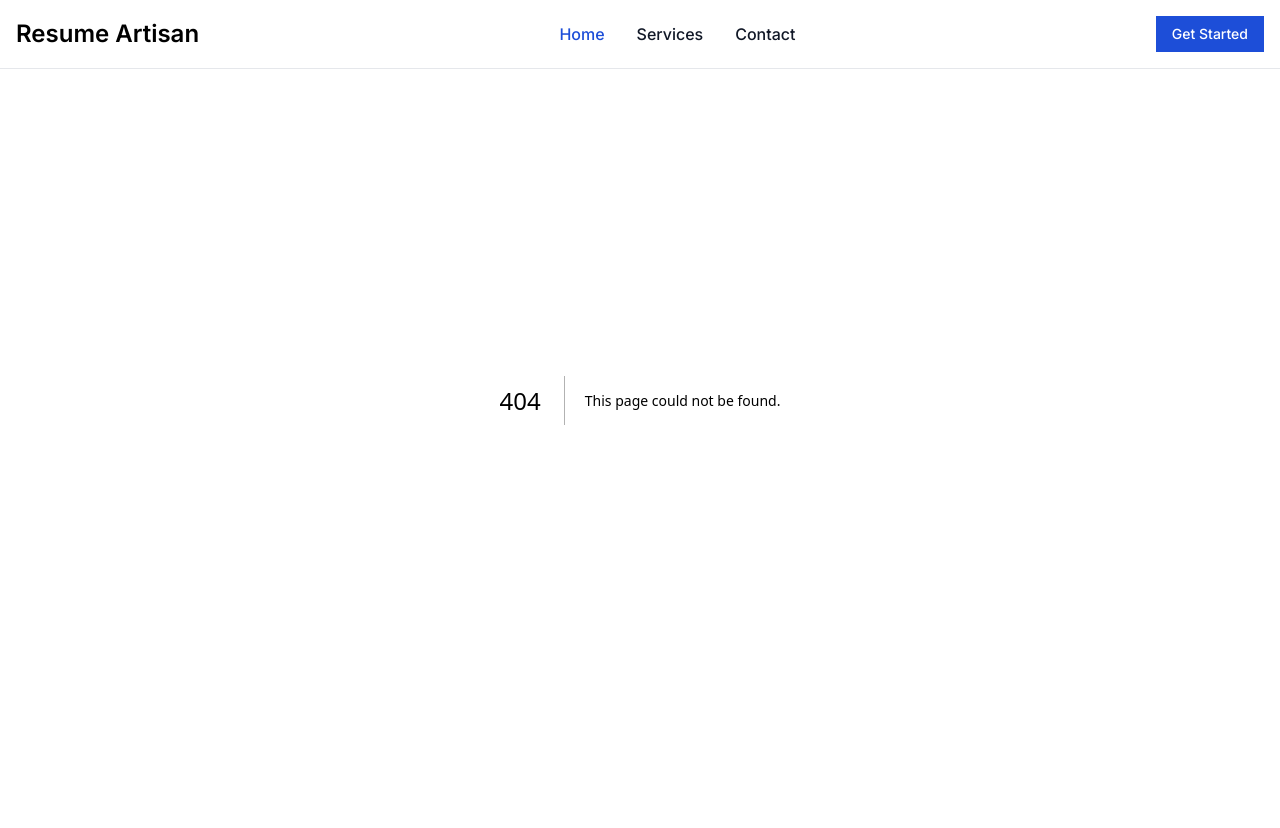
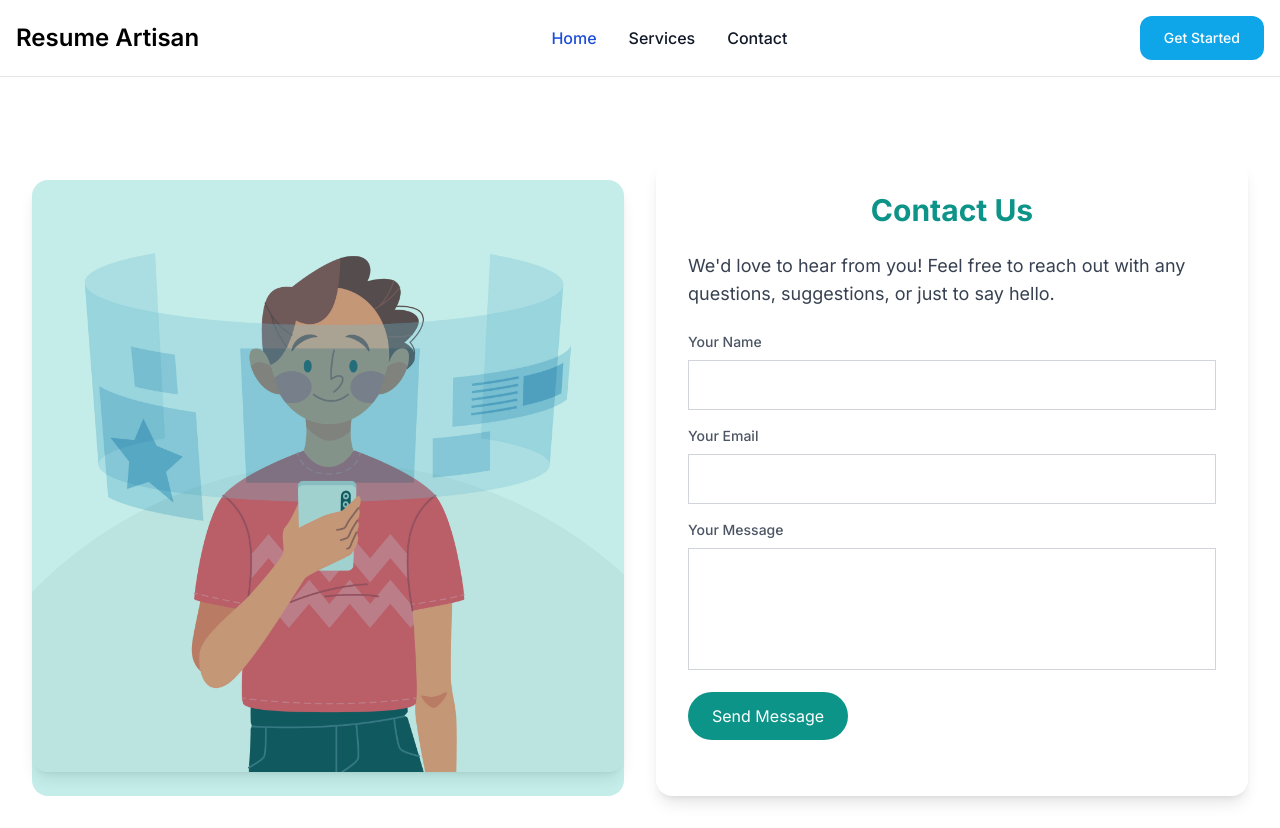
Before and after one commit to razzuSharma/resume-builder, a Next.js app: page /contact-us in a window 1280 px wide. Before the commit this address had no page. Before the commit the page ends 800 px from the top, so only its background shows below. Built offline with nearby package versions, Linux system fonts and the light colour scheme.

Commit message:
features:adding contact page

```diff
--- a/app/components/Button.tsx
+++ b/app/components/Button.tsx
@@ -1,7 +1,7 @@
 import React from "react";
 import Link from "next/link";
 // Define a type for the possible link variants
-type LinkVariant = "teal" | "purple";
+type LinkVariant = "teal" | "purple" | "skyBlueLighter" | "pink" | "orange";
 
 const DynamicLink: React.FC<{
   variant: LinkVariant;
@@ -9,15 +9,21 @@ const DynamicLink: React.FC<{
   children: React.ReactNode;
 }> = ({ variant, href, children }) => {
   const linkVariants: Record<LinkVariant, string> = {
-    teal: "bg-teal-500 hover:bg-teal-600 focus:ring-4 focus:ring-teal-300",
+    teal: "bg-teal-500 hover:bg-teal-600 focus:ring-4 focus:ring-teal-300 rounded-xl",
     purple:
-      "bg-purple-500 hover:bg-purple-600 focus:ring-4 focus:ring-purple-300",
+      "bg-purple-500 hover:bg-purple-600 focus:ring-4 focus:ring-purple-300 rounded-xl",
+    skyBlueLighter:
+      "bg-sky-500 hover:bg-sky-600 focus:ring-4 focus:ring-sky-300 rounded-xl",
+    pink: "bg-pink-500 hover:bg-pink-600 focus:ring-4 focus:ring-pink-300 rounded-xl",
+    orange:
+      "bg-orange-500 hover:bg-orange-600 focus:ring-4 focus:ring-orange-300 rounded-xl",
   };
+
   const variantClass = linkVariants[variant] || linkVariants.teal;
   return (
     <Link
       href={href}
-      className={`focus:outline-none text-white font-medium rounded-lg text-sm px-6 py-3 ${variantClass}`}
+      className={`focus:outline-none text-white font-medium text-sm px-6 py-3 ${variantClass}`}
     >
       {children}
     </Link>
--- /dev/null
+++ b/app/contact-us/page.tsx
@@ -0,0 +1,80 @@
+import Image from "next/image";
+import React from "react";
+
+const Contact = () => {
+  return (
+    <div className="container mx-auto mt-32 p-8 grid grid-cols-1 md:grid-cols-2 gap-8">
+      <div className="relative mt-5">
+        <Image
+          src="/contact-image.jpg"
+          alt="Contact"
+          className="w-full h-auto rounded-2xl shadow-lg"
+          width={500}
+          height={500}
+        />
+        <div className="absolute inset-0 bg-teal-500 opacity-25 rounded-2xl"></div>
+      </div>
+      <div className="relative bg-white p-8 rounded-2xl shadow-lg">
+        <h1 className="text-3xl font-bold mb-6 text-teal-600 text-center">
+          Contact Us
+        </h1>
+        <p className="text-gray-700 text-lg mb-6">
+          We'd love to hear from you! Feel free to reach out with any questions,
+          suggestions, or just to say hello.
+        </p>
+        <form className="mb-6">
+          <div className="mb-4">
+            <label
+              htmlFor="name"
+              className="block text-gray-600 text-sm font-medium mb-2"
+            >
+              Your Name
+            </label>
+            <input
+              type="text"
+              id="name"
+              name="name"
+              className="w-full p-3 border border-gray-300 rounded-md focus:outline-none focus:ring focus:border-teal-500"
+            />
+          </div>
+          <div className="mb-4">
+            <label
+              htmlFor="email"
+              className="block text-gray-600 text-sm font-medium mb-2"
+            >
+              Your Email
+            </label>
+            <input
+              type="email"
+              id="email"
+              name="email"
+              className="w-full p-3 border border-gray-300 rounded-md focus:outline-none focus:ring focus:border-teal-500"
+            />
+          </div>
+          <div className="mb-4">
+            <label
+              htmlFor="message"
+              className="block text-gray-600 text-sm font-medium mb-2"
+            >
+              Your Message
+            </label>
+            <textarea
+              id="message"
+              name="message"
+              rows={4}
+              className="w-full p-3 border border-gray-300 rounded-md resize-none focus:outline-none focus:ring focus:border-teal-500"
+            />
+          </div>
+          <button
+            type="submit"
+            className="bg-teal-600 text-white px-6 py-3 rounded-full hover:bg-teal-700 focus:outline-none focus:ring focus:border-teal-500"
+          >
+            Send Message
+          </button>
+        </form>
+      </div>
+    </div>
+  );
+};
+
+export default Contact;
--- a/app/create-resume/page.tsx
+++ b/app/create-resume/page.tsx
@@ -2,7 +2,7 @@ import React from "react";
 
 const ResumePage = () => {
   return (
-    <div className="container mx-auto mt-8 p-4">
+    <div className="container mx-auto mt-20 p-4">
       <h1 className="text-4xl font-bold mb-4">My Resume</h1>
 
       {/* Add your resume content here */}
--- /dev/null
+++ b/app/fonts.ts
@@ -0,0 +1,23 @@
+import { Inter, Roboto_Mono, Poppins, Open_Sans } from 'next/font/google';
+
+export const inter = Inter({
+  subsets: ['latin'],
+  display: 'swap',
+});
+
+export const roboto_mono = Roboto_Mono({
+  subsets: ['latin'],
+  display: 'swap',
+});
+
+
+export const open_sans = Open_Sans({
+  subsets: ['latin'],
+  display: 'swap',
+});
+
+export const poppins = Poppins({
+  subsets: ['latin'],
+  display: 'swap',
+  weight: '100'
+});
--- a/app/navbar/page.tsx
+++ b/app/navbar/page.tsx
@@ -1,8 +1,9 @@
 import Link from "next/link";
 import React from "react";
+import DynamicLink from "../components/Button";
 const Navbar = () => {
   return (
-    <nav className="bg-white dark:bg-gray-900 fixed w-full z-20 top-0 left-0 border-b border-gray-200 dark:border-gray-600">
+    <nav className="bg-white dark:bg-gray-900 fixed w-full z-20 top-0 left-0 border-b border-gray-200 dark:border-gray-600 mb-20">
       <div className="max-w-screen-xl flex flex-wrap items-center justify-between mx-auto p-4">
         <a href="#" className="flex items-center">
           <span className="self-center text-2xl font-semibold whitespace-nowrap dark:text-white">
@@ -10,13 +11,9 @@ const Navbar = () => {
           </span>
         </a>
         <div className="flex md:order-2">
-          <Link
-            type="button"
-            href="/create-resume"
-            className="text-white bg-blue-700 hover:bg-blue-800 focus:ring-4 focus:outline-none focus:ring-blue-300 font-medium rounded-lg text-sm px-4 py-2 text-center mr-3 md:mr-0 dark:bg-blue-600 dark:hover:bg-blue-700 dark:focus:ring-blue-800"
-          >
+          <DynamicLink variant="skyBlueLighter" href="/create-resume">
             Get Started
-          </Link>
+          </DynamicLink>
           <button
             data-collapse-toggle="navbar-sticky"
             type="button"
--- a/app/page.tsx
+++ b/app/page.tsx
@@ -1,52 +1,11 @@
 import React from "react";
-import Image from "next/image";
-import Link from "next/link";
-import DynamicButton from "./components/Button";
+import HomeComponent from "./pages/HomeComponent";
 
 const Home = () => {
-  const imageLink = "/okay-bg.jpg";
-
   return (
-    <section className="flex justify-center items-center h-screen">
-      <div className="container grid grid-cols-1 md:grid-cols-2 gap-8">
-        <div className="flex flex-col justify-center items-center md:items-start">
-          <h1 className="text-6xl md:text-5xl font-bold mb-4 text-teal-600">
-            Hello,
-          </h1>
-          <p className="text-2xl mb-4 text-gray-700">
-            Ready to create something amazing together?
-          </p>
-          <p className="text-xl mb-4 text-gray-700">
-            Here you can create a general resume for your hike on a professional
-            career. Build an awesome resume and also share your experience with
-            us{" "}
-            <span className="mr-4">
-              <Link
-                href="/contact-us"
-                className="text-ellipsis cursor-pointer underline text-green-500 hover:text-green-800"
-              >
-                here.
-              </Link>
-            </span>
-          </p>
-          <DynamicButton variant="teal" href="/create-resume">
-            Create Now
-          </DynamicButton>
-        </div>
-
-        <div className="text-center md:text-right rounded-full overflow-hidden">
-          <div className="mt-5">
-            <Image
-              src={imageLink}
-              alt="image"
-              height={800}
-              width={800}
-              className="rounded-full ml-20"
-            />
-          </div>
-        </div>
-      </div>
-    </section>
+    <>
+      <HomeComponent />
+    </>
   );
 };
 
--- /dev/null
+++ b/app/pages/HomeComponent.tsx
@@ -0,0 +1,56 @@
+import React from "react";
+import Image from "next/image";
+import Link from "next/link";
+import DynamicLink from "../components/Button";
+import { roboto_mono } from "../fonts";
+
+const HomeComponent = () => {
+  const imageLink = "/okay-bg.jpg";
+
+  return (
+    <section className="flex justify-center items-center h-screen">
+      <div className="container grid grid-cols-1 md:grid-cols-2 gap-8">
+        <div className="flex flex-col justify-center items-center md:items-start">
+          <h1
+            className={`${roboto_mono.className} text-6xl md:text-5xl font-bold mb-4 text-teal-600`}
+          >
+            Hello there,
+          </h1>
+          <p className={`${roboto_mono.className} text-lg leading-relaxed mb-4 text-gray-700`}>
+            Ready to embark on a journey to create something extraordinary?
+          </p>
+          <p className={`${roboto_mono.className} text-base leading-relaxed mb-4 text-gray-700`}>
+            Welcome to a place where you can craft a compelling resume for your
+            professional journey. Construct an impressive story and share your
+            experiences with us{" "}
+            <span className="mr-4">
+              <Link
+                href="/contact-us"
+                className="text-ellipsis cursor-pointer underline text-red-500 hover:text-green-800"
+              >
+                here.
+              </Link>
+            </span>
+          </p>
+          <DynamicLink variant="teal" href="/create-resume">
+            Get Started
+          </DynamicLink>
+        </div>
+
+        <div className="text-center md:text-right rounded-full overflow-hidden">
+          <div className="mt-5">
+            <Image
+              src={imageLink}
+              alt="image"
+              height={800}
+              width={800}
+              className="rounded-full ml-20"
+            />
+          </div>
+        </div>
+      </div>
+    </section>
+  );
+};
+
+export default HomeComponent;
```
Also changed, not shown: public/contact-image.jpg (added).
